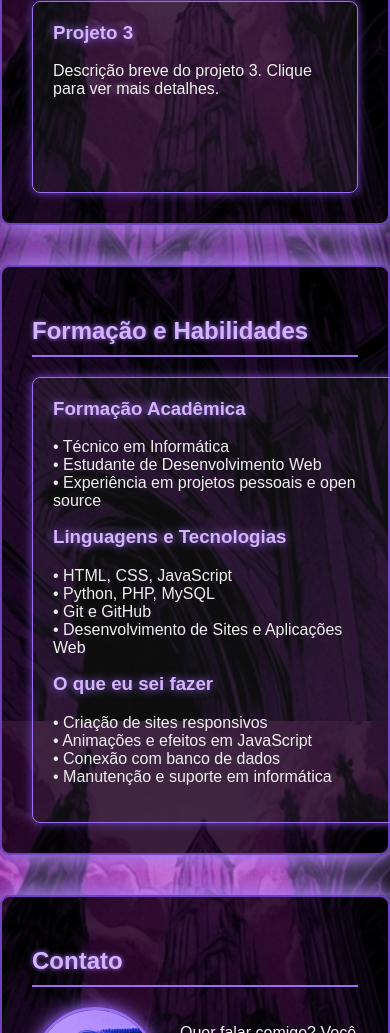
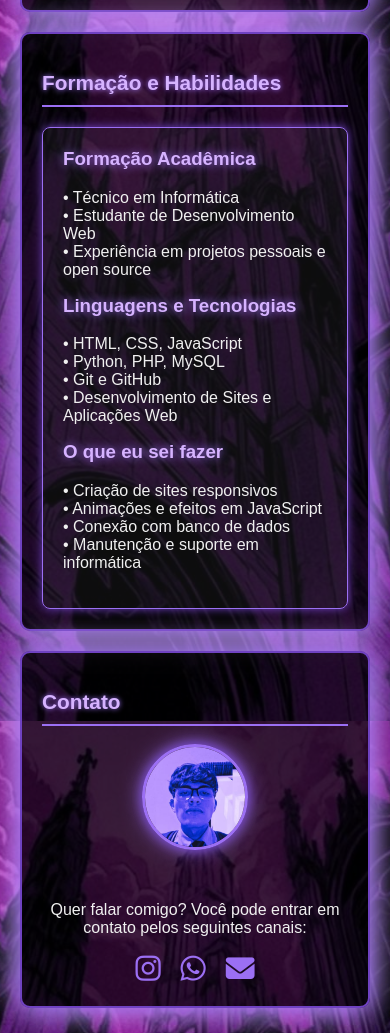
Before and after one commit to gszarch/meu-portifolio, a plain HTML site: page index.html in a window 390 px wide. Shown: the part 967-2000 px from the top of the page. Drawn offline with Linux system fonts and the light colour scheme.

Commit message:
sem erro no celular
alteração no css

```diff
--- a/style.css
+++ b/style.css
@@ -90,6 +90,7 @@ h2 {
   min-height: 150px;
   text-decoration: none; /* remove sublinhado */
   color: inherit;        /* mantém cor do texto */
+  box-sizing: border-box; /* Garante que bordas e padding não distorçam o layout */
 }
 
 .project:hover {
@@ -105,7 +106,9 @@ h2 {
 
 /* ----- BLOCO ÚNICO ----- */
 .projects.single-block {
-  display: block;
+  display: flex;
+  flex-direction: column;
+  gap: 20px;
 }
 
 .projects.single-block .project {
@@ -196,3 +199,49 @@ footer a:hover {
 .icon.instagram:hover { color: #e1306c; }
 .icon.whatsapp:hover { color: #25d366; }
 .icon.email:hover { color: #ffcc00; }
+
+/* ----------- RESPONSIVIDADE PARA CELULAR ----------- */
+@media screen and (max-width: 768px) {
+
+  body {
+    font-size: 16px;
+    padding: 0 10px;
+  }
+
+  header h1 {
+    font-size: 1.5em;
+  }
+
+  .container {
+    margin: 20px 10px;
+    padding: 20px;
+  }
+
+  h2 {
+    font-size: 1.3em;
+  }
+
+  .projects {
+    grid-template-columns: 1fr;
+  }
+
+  .about-section {
+    flex-direction: column;
+    text-align: center;
+  }
+
+  .profile-pic {
+    width: 100px;
+    height: 100px;
+    margin-bottom: 15px;
+  }
+
+  .social-icons {
+    gap: 20px;
+    font-size: 1.8rem;
+  }
+
+  footer {
+    font-size: 0.9rem;
+  }
+}
```
